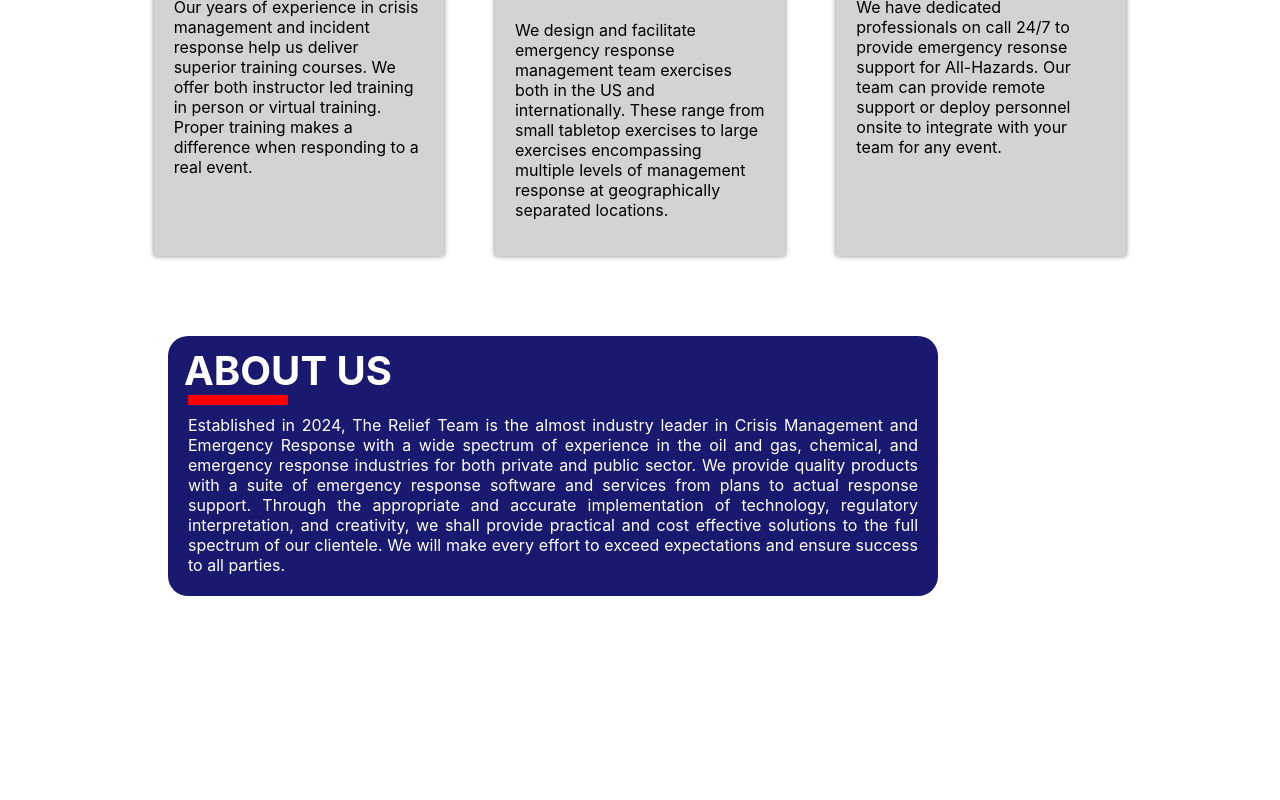
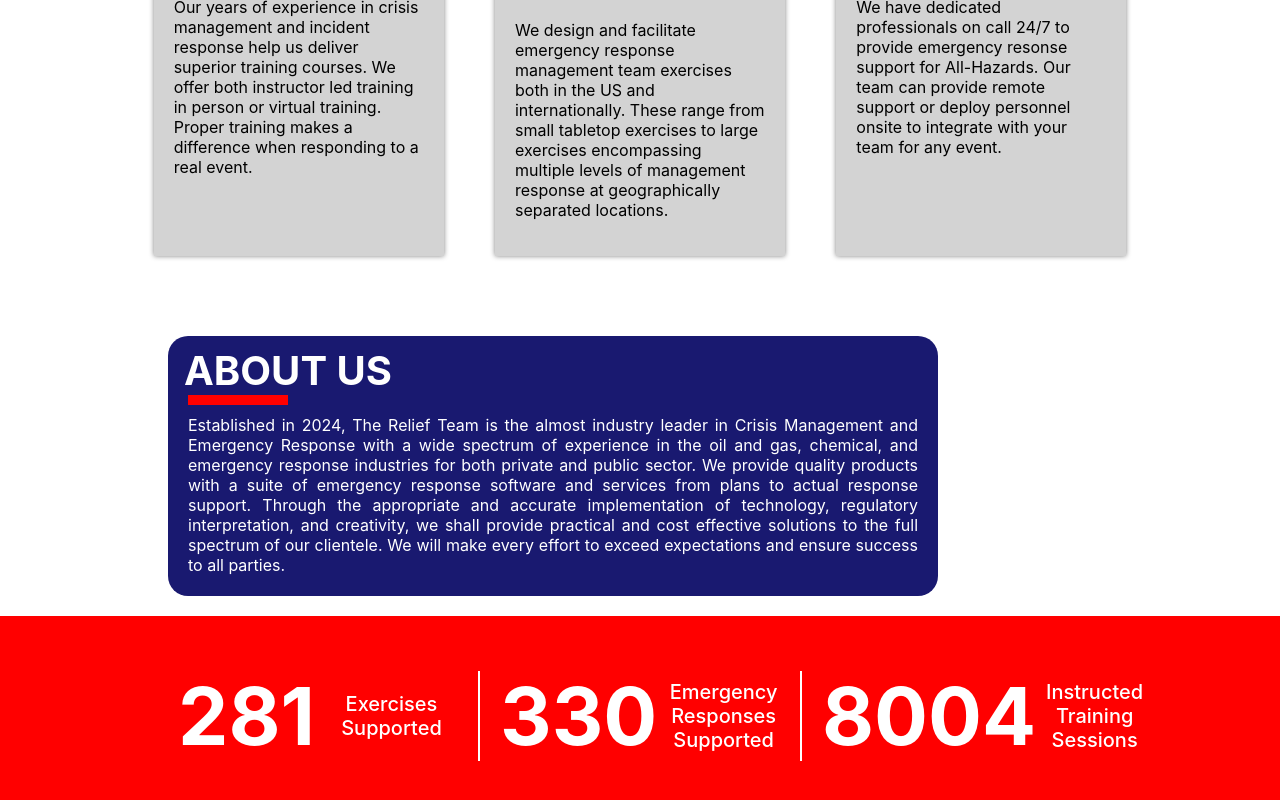
Before and after one commit to forrestmorrison/the-relief-team, a React (Create React App) app: page / in a window 1280 px wide. Shown: the part 935-1735 px from the top of the page. Before the commit the page ends 1551 px from the top, so only its background shows below. Built offline with nearby package versions, Linux system fonts and the light colour scheme.

Commit message:
added stats section

```diff
--- a/src/App.css
+++ b/src/App.css
@@ -195,6 +195,38 @@
   text-align: justify;
 }
 
+.stats {
+  height: 200px;
+  width: 100%;
+  color: white;
+  background-color: red;
+  display: flex;
+  justify-content: center;
+  align-items: center;
+}
+
+.stats section {
+  width: 280px;
+  height: 50px;
+  padding: 20px;
+  display: flex;
+  align-items: center;
+  gap: 10px;
+}
+
+.stats-section {
+  border-right: 2px solid white;
+}
+
+.stats h1 {
+  font-size: 80px;
+}
+
+.stats h2 {
+  font-size: 20px;
+  font-weight: 500;
+  text-align: center;
+}
 
 /* Image Slider */
 
--- a/src/pages/Home.js
+++ b/src/pages/Home.js
@@ -67,7 +67,20 @@
                 </p>
             </div>
         </div>
-
+        <div className='stats'>
+            <section className='stats-section'>
+                <h1>281</h1>
+                <h2>Exercises Supported</h2>
+            </section>
+            <section className='stats-section'>
+                <h1>330</h1>
+                <h2>Emergency Responses Supported</h2>
+            </section>
+            <section>
+                <h1>8004</h1>
+                <h2>Instructed Training Sessions</h2>
+            </section>
+        </div>
     </div>
   )
 }
```
